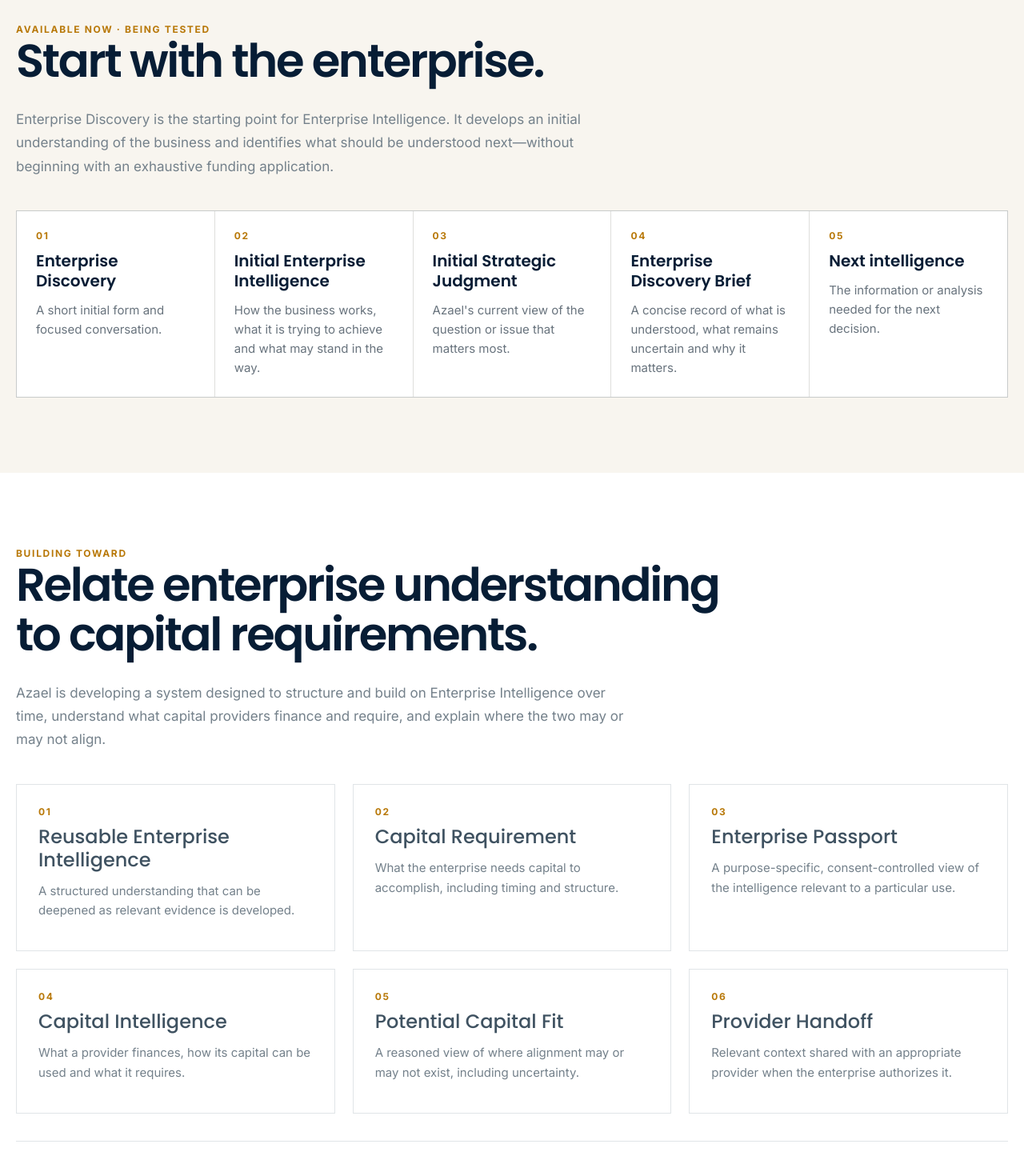
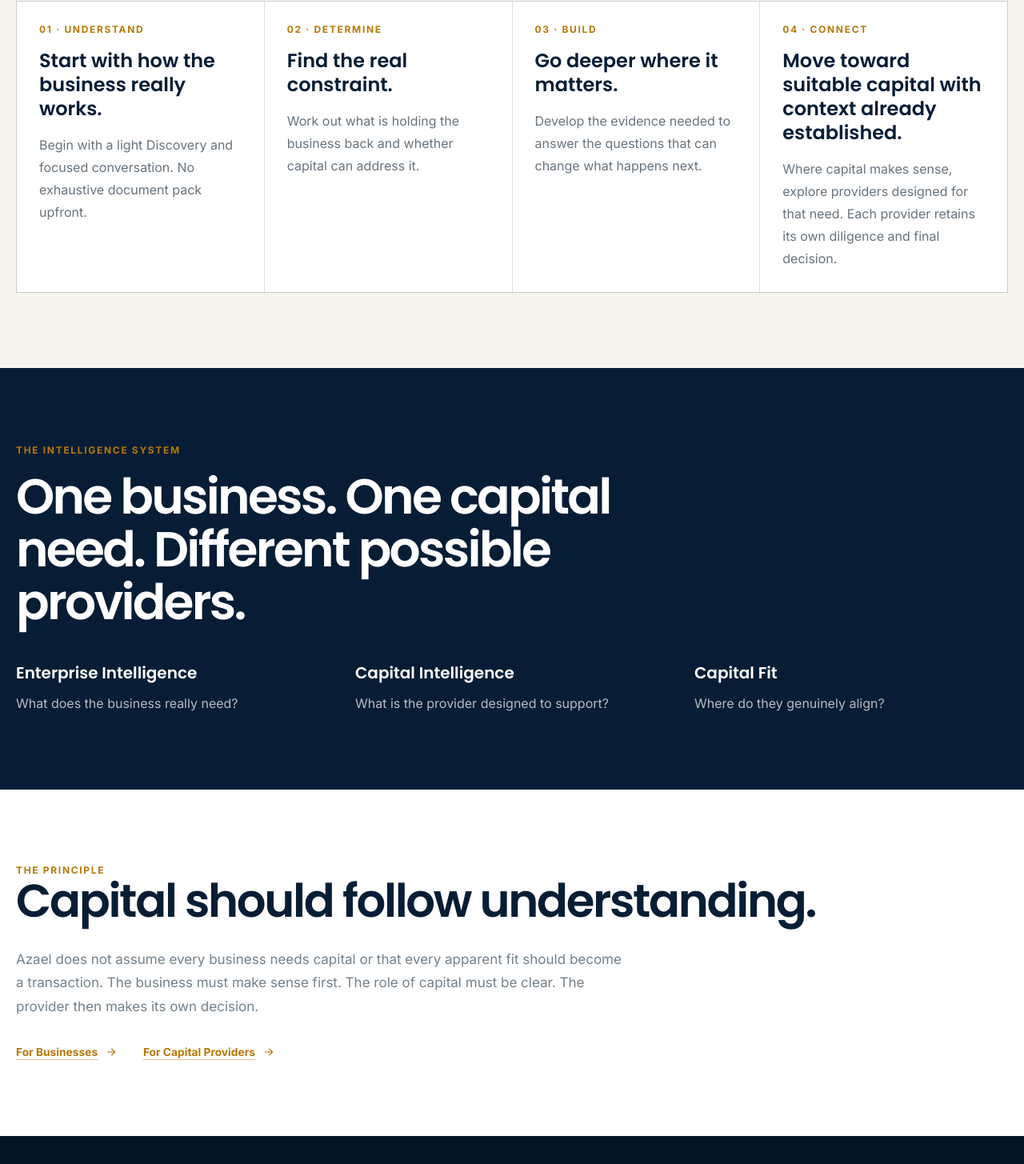
Before and after one commit to tmusoke2011/azael-website, a Next.js app: page /how-azael-works in a window 1280 px wide. Shown: the part 506-1961 px from the top of the page at 80% size. Built offline with nearby package versions, Linux system fonts and the light colour scheme.

Commit message:
Compress How Azael Works into a clear four-step journey

```diff
--- a/app/how-azael-works/page.tsx
+++ b/app/how-azael-works/page.tsx
@@ -5,27 +5,16 @@
 import { Header } from "@/components/Header";
 
 export const metadata: Metadata = {
-  title: "How Azael Works — From Enterprise Discovery to Potential Capital Fit",
-  description:
-    "See how Azael starts with Enterprise Discovery and is building toward explainable alignment between enterprise needs and capital-provider requirements.",
+  title: "How Azael Works — Understand First, Then Decide",
+  description: "Azael starts with the business, determines what it needs and only then establishes where capital may fit.",
   alternates: { canonical: "/how-azael-works" },
 };
 
-const discoveryStages = [
-  ["01", "Enterprise Discovery", "A short initial form and focused conversation."],
-  ["02", "Initial Enterprise Intelligence", "How the business works, what it is trying to achieve and what may stand in the way."],
-  ["03", "Initial Strategic Judgment", "Azael's current view of the question or issue that matters most."],
-  ["04", "Enterprise Discovery Brief", "A concise record of what is understood, what remains uncertain and why it matters."],
-  ["05", "Next intelligence", "The information or analysis needed for the next decision."],
-] as const;
-
-const futureStages = [
-  ["01", "Reusable Enterprise Intelligence", "A structured understanding that can be deepened as relevant evidence is developed."],
-  ["02", "Capital Requirement", "What the enterprise needs capital to accomplish, including timing and structure."],
-  ["03", "Enterprise Passport", "A purpose-specific, consent-controlled view of the intelligence relevant to a particular use."],
-  ["04", "Capital Intelligence", "What a provider finances, how its capital can be used and what it requires."],
-  ["05", "Potential Capital Fit", "A reasoned view of where alignment may or may not exist, including uncertainty."],
-  ["06", "Provider Handoff", "Relevant context shared with an appropriate provider when the enterprise authorizes it."],
+const stages = [
+  ["01", "Understand", "Start with how the business really works.", "Begin with a light Discovery and focused conversation. No exhaustive document pack upfront."],
+  ["02", "Determine", "Find the real constraint.", "Work out what is holding the business back and whether capital can address it."],
+  ["03", "Build", "Go deeper where it matters.", "Develop the evidence needed to answer the questions that can change what happens next."],
+  ["04", "Connect", "Move toward suitable capital with context already established.", "Where capital makes sense, explore providers designed for that need. Each provider retains its own diligence and final decision."],
 ] as const;
 
 export default function HowAzaelWorksPage() {
@@ -35,90 +24,45 @@
         <Header />
         <div className="container-page">
           <p className="kicker">HOW AZAEL WORKS</p>
-          <h1 className="approved-title mt-4 max-w-5xl">From Enterprise Discovery to potential Capital Fit.</h1>
-          <p className="approved-copy mt-7">
-            Azael starts by understanding how a business operates, what it is trying to achieve, what may stand in the way and what capital should accomplish. We are building toward a system that can relate this Enterprise Intelligence to what capital providers finance and require.
-          </p>
+          <h1 className="approved-title mt-4 max-w-5xl">Understand first. Decide what comes next.</h1>
+          <p className="approved-copy mt-7">Azael starts with the business, works out what it needs and only then determines where capital may fit.</p>
         </div>
       </section>
 
       <section className="approved-section approved-alt">
         <div className="container-page">
-          <p className="kicker">AVAILABLE NOW · BEING TESTED</p>
-          <h2 className="approved-title mt-4">Start with the enterprise.</h2>
-          <p className="approved-copy mt-7">
-            Enterprise Discovery is the starting point for Enterprise Intelligence. It develops an initial understanding of the business and identifies what should be understood next—without beginning with an exhaustive funding application.
-          </p>
-          <div className="mt-10 grid gap-px overflow-hidden border border-azael-navy/10 bg-azael-navy/10 md:grid-cols-2 xl:grid-cols-5">
-            {discoveryStages.map(([number, title, copy]) => (
-              <article className="bg-white p-6" key={number}>
-                <p className="kicker">{number}</p>
-                <h3 className="mt-3 font-display text-xl font-semibold leading-tight text-azael-navy">{title}</h3>
-                <p className="mt-3 text-[15px] leading-6 text-azael-slate">{copy}</p>
+          <div className="grid gap-px overflow-hidden border border-azael-navy/10 bg-azael-navy/10 md:grid-cols-2 xl:grid-cols-4">
+            {stages.map(([number, title, heading, copy]) => (
+              <article className="bg-white p-7" key={number}>
+                <p className="kicker">{number} · {title}</p>
+                <h3 className="mt-4 font-display text-2xl font-semibold leading-tight text-azael-navy">{heading}</h3>
+                <p className="mt-4 text-[16px] leading-7 text-azael-slate">{copy}</p>
               </article>
             ))}
           </div>
         </div>
       </section>
 
-      <section className="approved-section">
+      <section className="section-navy py-20 md:py-24">
         <div className="container-page">
-          <p className="kicker">BUILDING TOWARD</p>
-          <h2 className="approved-title mt-4 max-w-4xl">Relate enterprise understanding to capital requirements.</h2>
-          <p className="approved-copy mt-7">
-            Azael is developing a system designed to structure and build on Enterprise Intelligence over time, understand what capital providers finance and require, and explain where the two may or may not align.
-          </p>
-          <div className="approved-grid2 !mt-10 lg:!grid-cols-3">
-            {futureStages.map(([number, title, copy]) => (
-              <article className="approved-card" key={number}>
-                <p className="kicker">{number}</p>
-                <h3>{title}</h3>
-                <p>{copy}</p>
-              </article>
-            ))}
+          <p className="eyebrow-light">THE INTELLIGENCE SYSTEM</p>
+          <h2 className="max-w-3xl font-display text-[clamp(2.3rem,4.8vw,4rem)] font-semibold leading-[1.08] tracking-[-.045em]">One business. One capital need. Different possible providers.</h2>
+          <div className="mt-10 grid gap-8 md:grid-cols-3">
+            <div><h3 className="font-display text-xl font-semibold">Enterprise Intelligence</h3><p className="mt-3 text-white/70">What does the business really need?</p></div>
+            <div><h3 className="font-display text-xl font-semibold">Capital Intelligence</h3><p className="mt-3 text-white/70">What is the provider designed to support?</p></div>
+            <div><h3 className="font-display text-xl font-semibold">Capital Fit</h3><p className="mt-3 text-white/70">Where do they genuinely align?</p></div>
           </div>
-          <p className="reassure-approved">
-            The Enterprise Passport is being designed for a defined purpose and audience. It is not an open profile, and enterprise information would only be shared with appropriate authorization.
-          </p>
         </div>
       </section>
 
-      <section className="filter-system">
+      <section className="approved-section">
         <div className="container-page">
-          <p className="eyebrow-light">THE QUESTION AT THE CENTRE</p>
-          <h2>Is the enterprise understood well enough, and does its capital need align with what the provider finances and requires?</h2>
-          <p className="intro">
-            Potential Capital Fit is Azael&apos;s conditional explanation of that alignment. It should make the reasons for alignment or misalignment visible, show what remains uncertain and identify what the provider still needs to assess. It is not a financing approval or investment recommendation.
-          </p>
-        </div>
-      </section>
-
-      <section className="approved-section approved-alt">
-        <div className="container-page">
-          <p className="kicker">WHERE AZAEL STOPS</p>
-          <h2 className="approved-title mt-4 max-w-4xl">A structured handoff—not a replacement for provider judgment.</h2>
-          <p className="approved-copy mt-7">
-            Where potential alignment exists, Azael may support an introduction with the enterprise&apos;s authorization and relevant context. The provider then conducts its own verification, due diligence, regulatory checks, underwriting or investment assessment, and makes the final decision.
-          </p>
-          <div className="approved-grid2">
-            <article className="approved-card">
-              <p className="kicker">THE ENTERPRISE CONTROLS SHARING</p>
-              <h3>Information is shared for an agreed purpose.</h3>
-              <p>Azael does not provide enterprise information to capital providers without appropriate authorization.</p>
-            </article>
-            <article className="approved-card">
-              <p className="kicker">THE PROVIDER DECIDES</p>
-              <h3>Every provider retains its own process.</h3>
-              <p>Azael&apos;s intelligence does not replace the provider&apos;s requirements, assessment or final decision.</p>
-            </article>
-          </div>
-          <div className="mt-9 flex flex-wrap gap-x-8 gap-y-4 border-t border-azael-navy/10 pt-8">
-            <Link className="text-link" href="/explore-the-fit">
-              Start Enterprise Discovery <Arrow className="arrow h-4 w-4" />
-            </Link>
-            <Link className="text-link" href="/explore-the-fit">
-              Explore a Partnership <Arrow className="arrow h-4 w-4" />
-            </Link>
+          <p className="kicker">THE PRINCIPLE</p>
+          <h2 className="approved-title mt-4">Capital should follow understanding.</h2>
+          <p className="approved-copy mt-7">Azael does not assume every business needs capital or that every apparent fit should become a transaction. The business must make sense first. The role of capital must be clear. The provider then makes its own decision.</p>
+          <div className="mt-8 flex flex-wrap gap-x-8 gap-y-4">
+            <Link className="text-link" href="/for-businesses">For Businesses <Arrow className="arrow h-4 w-4" /></Link>
+            <Link className="text-link" href="/for-capital-providers">For Capital Providers <Arrow className="arrow h-4 w-4" /></Link>
           </div>
         </div>
       </section>
```
